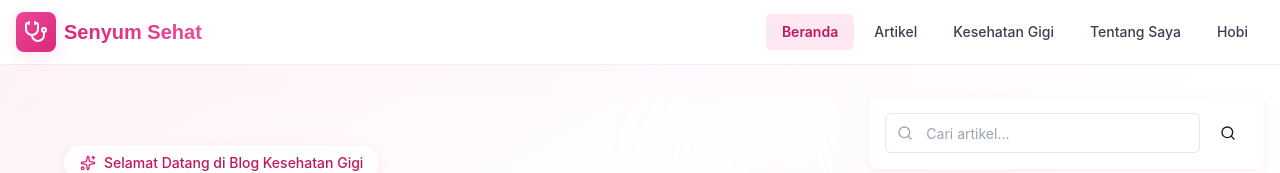
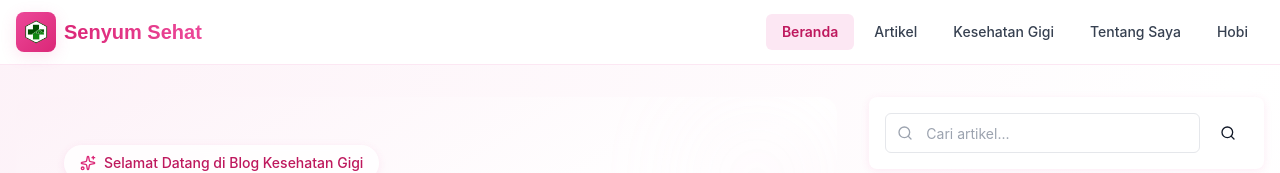
Before and after one commit to rdndds/blog-gigi, a Next.js app: page / in a window 1280 px wide. Shown: the top 173 px of the page. Built offline with nearby package versions, Linux system fonts and the light colour scheme.

Commit message:
Update navbar icon to use image from public/images/icon.png

```diff
--- a/components/layout/header.tsx
+++ b/components/layout/header.tsx
@@ -3,7 +3,7 @@
 import Link from 'next/link';
 import { usePathname } from 'next/navigation';
 import { useState, useEffect } from 'react';
-import { Menu, X, Stethoscope } from 'lucide-react';
+import { Menu, X } from 'lucide-react';
 import { Button } from '@/components/ui/button';
 
 export default function Header() {
@@ -41,7 +41,7 @@ export default function Header() {
         {/* Logo */}
         <Link href="/" className="flex items-center space-x-2 group">
           <div className="p-2 bg-gradient-to-br from-pink-500 to-pink-600 rounded-lg group-hover:scale-110 transition-transform shadow-medium">
-            <Stethoscope className="w-6 h-6 text-white" />
+            <img src="/images/icon.png" alt="Logo" className="w-6 h-6 text-white" />
           </div>
           <span className="text-xl font-heading font-bold bg-gradient-to-r from-pink-600 to-pink-500 bg-clip-text text-transparent">
             Senyum Sehat
@@ -95,7 +95,7 @@ export default function Header() {
             <div className="flex items-center justify-between p-4 border-b border-pink-100">
               <div className="flex items-center space-x-2">
                 <div className="p-2 bg-gradient-to-br from-pink-500 to-pink-600 rounded-lg shadow-medium">
-                  <Stethoscope className="w-5 h-5 text-white" />
+                  <img src="/images/icon.png" alt="Logo" className="w-5 h-5 text-white" />
                 </div>
                 <span className="text-lg font-heading font-bold bg-gradient-to-r from-pink-600 to-pink-500 bg-clip-text text-transparent">
                   Menu
```
